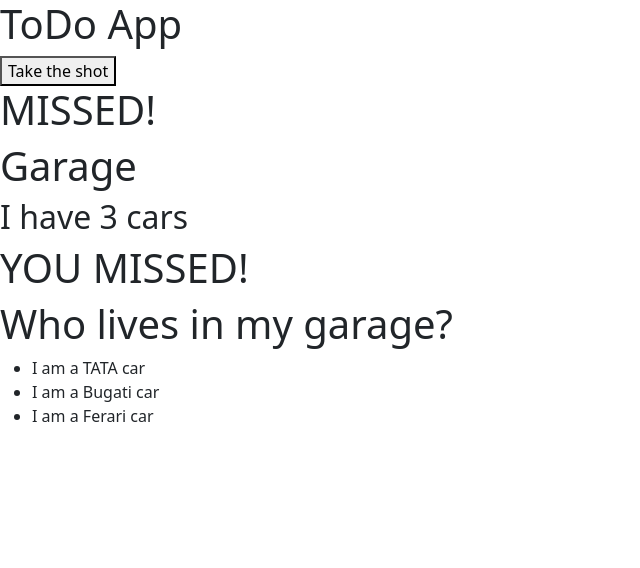
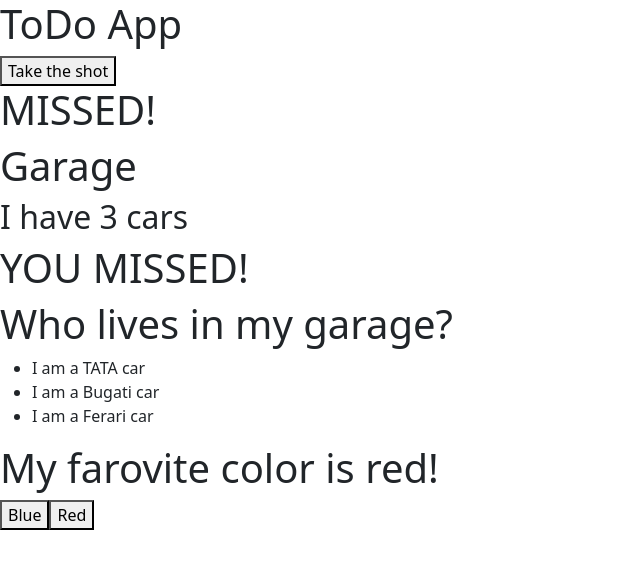
Before and after one commit to balkrishnaray/TO-DO-APP, a React (Create React App) app in the folder client/: page / in a window 1280 px wide. Shown: the top 568 px of the page, without its empty margins (0-640 px from the left). Built offline with nearby package versions, Linux system fonts and the light colour scheme.

Commit message:
Hooks use state

```diff
--- a/client/src/App.js
+++ b/client/src/App.js
@@ -4,9 +4,11 @@
 import Garage from "./components/LogicalOpearator";
 import Goals from "./components/Ternary";
 import Garages from "./components/List";
+import FavoriteColor from "./components/Hooks";
 
 function App() {
   const cars = ["Ford", "BMW", "Audi"];
+
   return (
     <>
       <Title name="ToDo App" />
@@ -15,6 +17,7 @@
       <Garage cars={cars} />
       <Goals isGoal={false} />
       <Garages brand={cars} />
+      <FavoriteColor />
     </>
   );
 }
--- /dev/null
+++ b/client/src/components/Hooks.js
@@ -0,0 +1,18 @@
+import React, { useState } from "react";
+
+function FavoriteColor() {
+  const [color, setColor] = useState("red");
+  return (
+    <>
+      <h1>My farovite color is {color}!</h1>
+      <button type="button" onClick={() => setColor("blue")}>
+        Blue
+      </button>
+      <button type="button" onClick={() => setColor("Red")}>
+        Red
+      </button>
+    </>
+  );
+}
+
+export default FavoriteColor;
```
